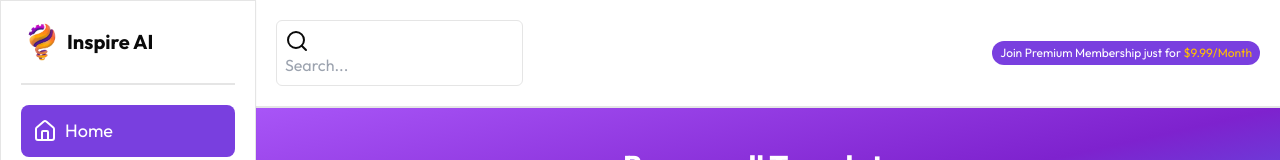
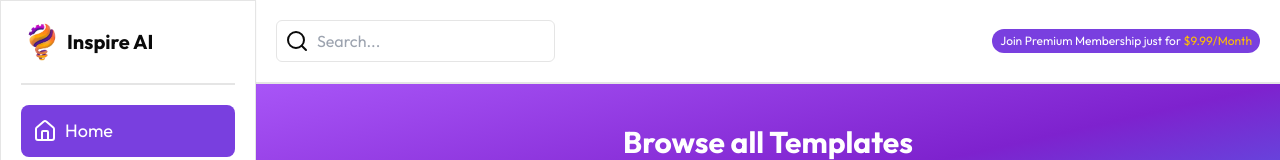
Before and after one commit to TechBot505/InspireAI, a Next.js app: page /dashboard in a window 1280 px wide. Shown: the top 160 px of the page. Built offline with nearby package versions, Linux system fonts and the light colour scheme; no server answers.

Commit message:
Bug Fix in Navbar

```diff
--- a/app/dashboard/_components/Header.tsx
+++ b/app/dashboard/_components/Header.tsx
@@ -17,7 +17,7 @@ function Header({ setShowSidebar }: PROPS) {
           }}
         />
       </div>
-      <div className="flex gap-2 hidden sm:block items-center p-2 border rounded-md max-w-lg">
+      <div className="sm:flex sm:flex-row hidden gap-2 items-center p-2 border rounded-md max-w-lg">
         <Search size={24} />
         <input
           type="text"
```
